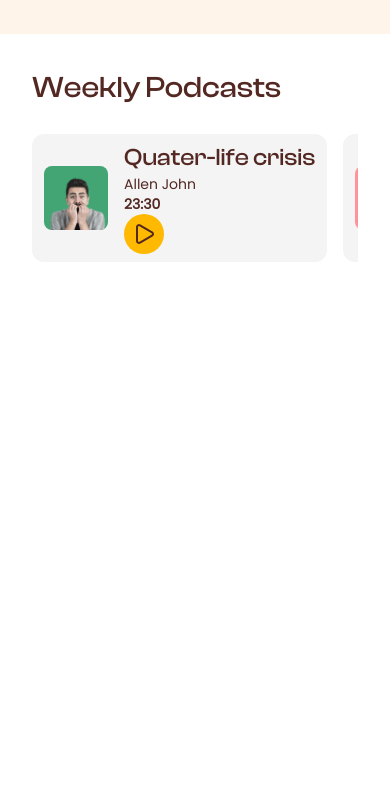
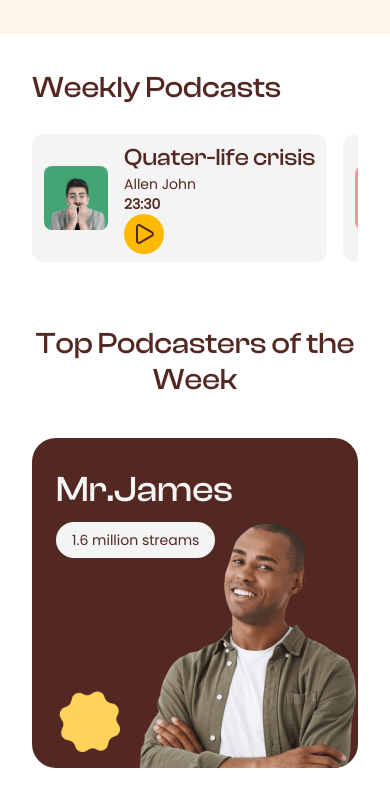
Before and after one commit to Asionsolver/insight-pod, a React (Vite) app: page / in a window 390 px wide. Shown: the part 906-1712 px from the top of the page. Before the commit the page ends 1212 px from the top, so only its background shows below. Built offline with nearby package versions, Linux system fonts and the light colour scheme; a web font is replaced by a local one.

Commit message:
complete mobile first design in top podcaster section

```diff
--- /dev/null
+++ b/src/components/top-podcaster-card.jsx
@@ -0,0 +1,36 @@
+import { images } from "../assets/assets";
+
+const TopPodcasterCard = ({ bgColor = "#ff854b" }) => {
+  return (
+    <div
+      style={{
+        backgroundColor: bgColor,
+        color: bgColor === "#ffd25a" ? "#532822" : "#f4f4f5",
+      }}
+      className="min-w-full  h-full relative pt-8 px-6 rounded-3xl overflow-clip"
+    >
+      {/* Image */}
+      <img
+        src={images.week_01}
+        alt="image"
+        className="w-[70%] absolute bottom-0 right-0"
+      />
+      {/* Title */}
+      <div className="col gap-3">
+        <h2 className="text-4xl  clash-display">Mr.James</h2>
+        <span className="text-prime-brown bg-zinc-100 p-2 px-4 rounded-full text-sm w-fit">
+          1.6 million streams
+        </span>
+      </div>
+
+      {/* Decor */}
+      <img
+        src={images.decor}
+        alt="decorative"
+        className="w-20 absolute bottom-4 left-2"
+      />
+    </div>
+  );
+};
+
+export default TopPodcasterCard;
--- a/src/pages/home-page.jsx
+++ b/src/pages/home-page.jsx
@@ -1,6 +1,6 @@
-import React from "react";
 import HeroSection from "../sections/hero-section";
 import WeeklyPodcast from "../sections/weekly-podcast";
+import TopPodcast from "../sections/top-podcast";
 
 const HomePage = () => {
   return (
@@ -8,6 +8,7 @@ const HomePage = () => {
       <div className=" bg-prime-white">
         <HeroSection />
         <WeeklyPodcast />
+        <TopPodcast />
       </div>
     </div>
   );
--- /dev/null
+++ b/src/sections/top-podcast.jsx
@@ -0,0 +1,25 @@
+import React from "react";
+import TopPodcasterCard from "../components/top-podcaster-card";
+
+const TopPodcast = () => {
+  return (
+    <div className="py-5 bg-white">
+      <div className="px-8 pb-2 ">
+        {/* Header */}
+        <h2 className="text-3xl text-center text-prime-brown clash-display">
+          Top Podcasters of the Week
+        </h2>
+
+        {/* Cards Section */}
+        <div className="my-10 w-full h-82.5 whitespace-nowrap centered-row gap-4 overflow-x-scroll ">
+          {/* Card */}
+          <TopPodcasterCard bgColor="#532822" />
+          <TopPodcasterCard bgColor="#43a574" />
+          <TopPodcasterCard bgColor="#ffd25a" />
+        </div>
+      </div>
+    </div>
+  );
+};
+
+export default TopPodcast;
```
